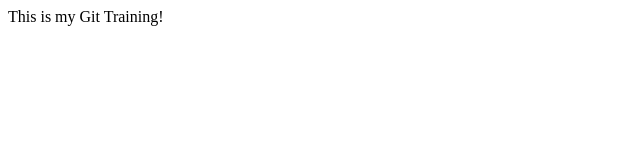
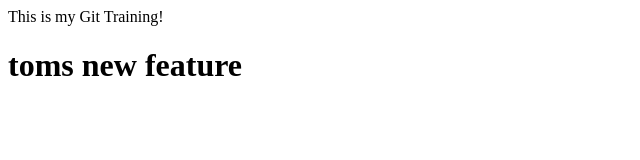
Before and after one commit to tomhughes08/Git-training, a plain HTML site: page index.html in a window 1280 px wide. Shown: the whole page, without its empty margins (0-640 px from the left). Drawn offline with Linux system fonts and the light colour scheme.

Commit message:
added HTML for toms new feature

```diff
--- a/index.html
+++ b/index.html
@@ -4,5 +4,8 @@
   </head>
   <body>
     This is my Git Training!
+
+    <h1>toms new feature
+    </h1>
   </body>
 </html>
```
